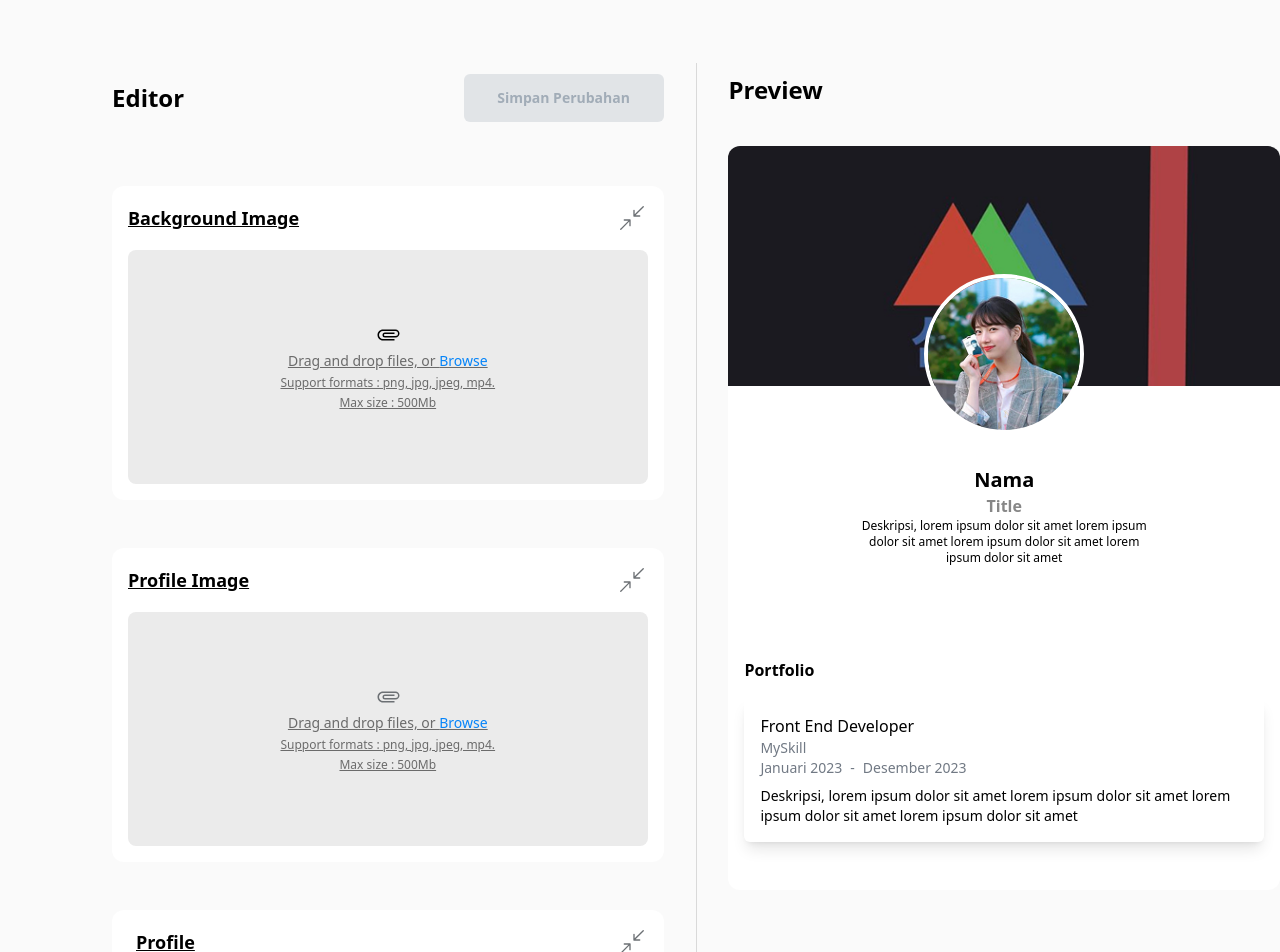
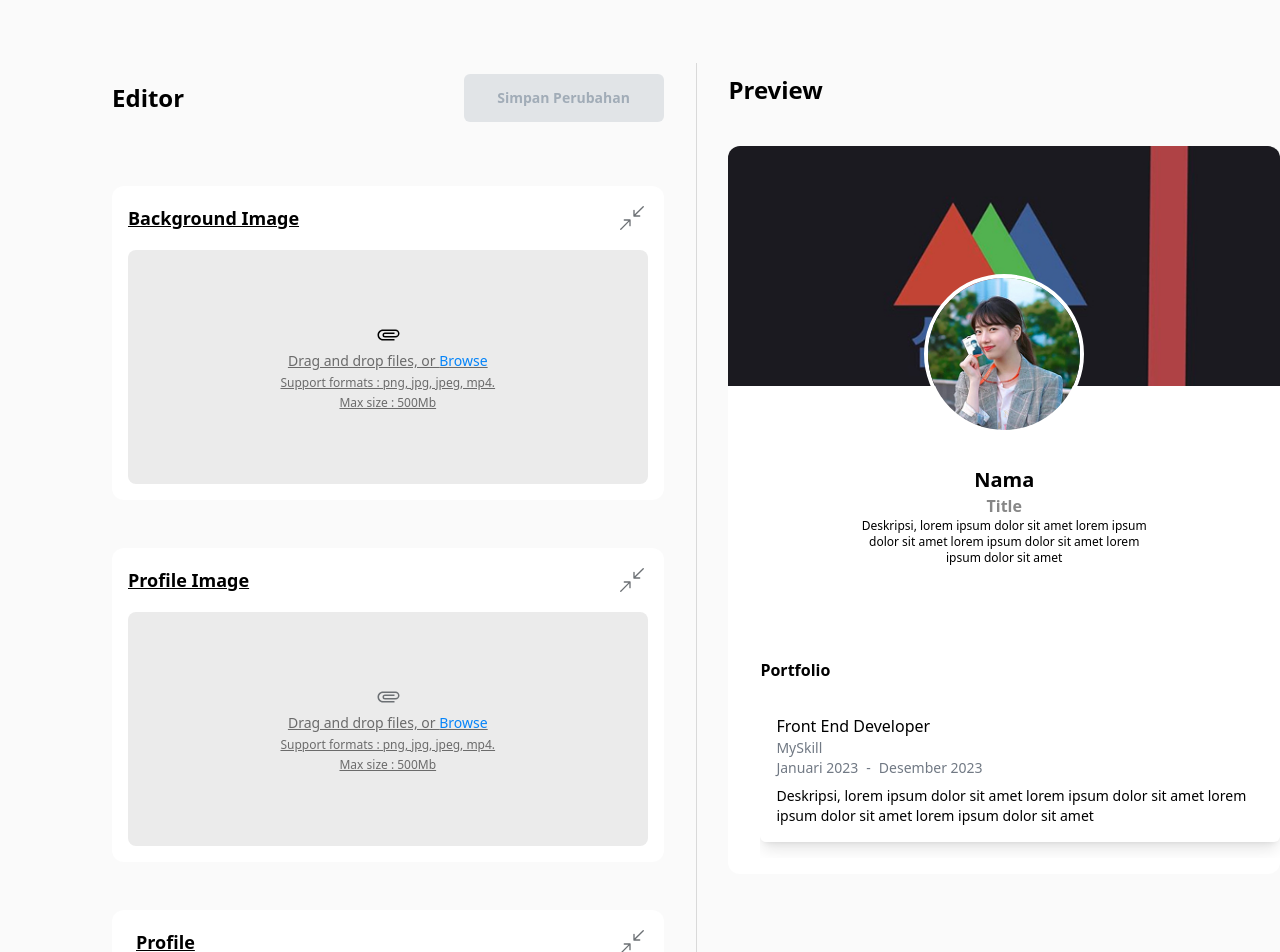
Before and after one commit to Jercarlo80/test-frontend-myskill, a Next.js app: page / in a window 1280 px wide. Shown: the top 952 px of the page. Built offline with nearby package versions, Linux system fonts and the light colour scheme.

Commit message:
Add Scrolling Effect

```diff
--- a/src/app/page.tsx
+++ b/src/app/page.tsx
@@ -1,6 +1,6 @@
 "use client";
 
-import { useState, useEffect } from "react";
+import { useState, useEffect, useRef } from "react";
 import Image from "next/image";
 import Button from "@/components/button";
 import BackgroundImage from "./backgroundImage";
@@ -44,6 +44,9 @@ export default function EditPage() {
 
   // Batas maksimal portfolio
   const MAX_PORTFOLIOS = 10;
+
+  // Ref untuk container portfolio preview
+  const portfolioContainerRef = useRef<HTMLDivElement>(null);
 
   const handleProfileChange = (field: string, value: string) => {
     setProfileInfo((prev) => ({ ...prev, [field]: value }));
@@ -131,7 +134,6 @@ export default function EditPage() {
       console.error("Gagal menyimpan data ke localStorage:", error);
     }
   };
-
 
   return (
     <div className="flex flex-col lg:flex-row w-full min-h-screen bg-[#FAFAFA] p-4 lg:p-0">
@@ -248,14 +250,18 @@ export default function EditPage() {
               </p>
             </div>
 
-            <div className="w-full flex flex-col items-center px-4">
+            <div className="w-full flex flex-col items-center px-4 pb-4 ml-8">
               <h1 className="w-full text-left font-bold text-base mb-4">
                 Portfolio
               </h1>
+              <div
+                ref={portfolioContainerRef}
+                className="w-full max-h-[25rem] overflow-y-auto custom-scrollbar"
+              >
                 {portfolios.map((portfolio) => (
                   <div
                     key={portfolio.id}
-                  className="bg-white shadow-lg w-full max-w-[33.188rem] rounded-md mb-12 p-4"
+                    className="bg-white shadow-lg w-full max-w-[33.188rem] rounded-md mb-4 p-4"
                   >
                     <h1 className="text-base font-medium">{portfolio.title}</h1>
                     <h2 className="text-sm text-[#717984] font-medium">
@@ -276,5 +282,6 @@ export default function EditPage() {
           </div>
         </div>
       </div>
+    </div>
   );
 }
```
Lines whose indentation alone changed are shown as unchanged.
